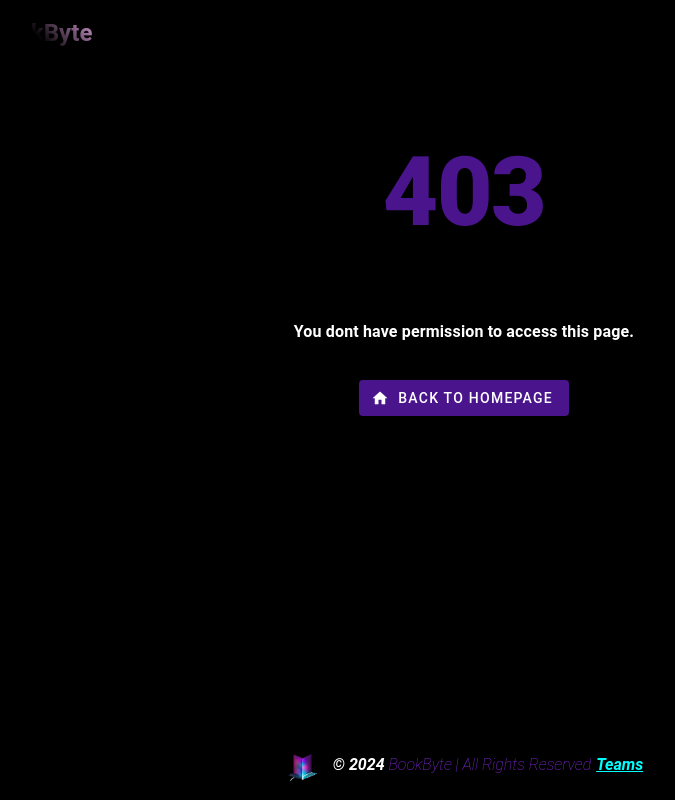
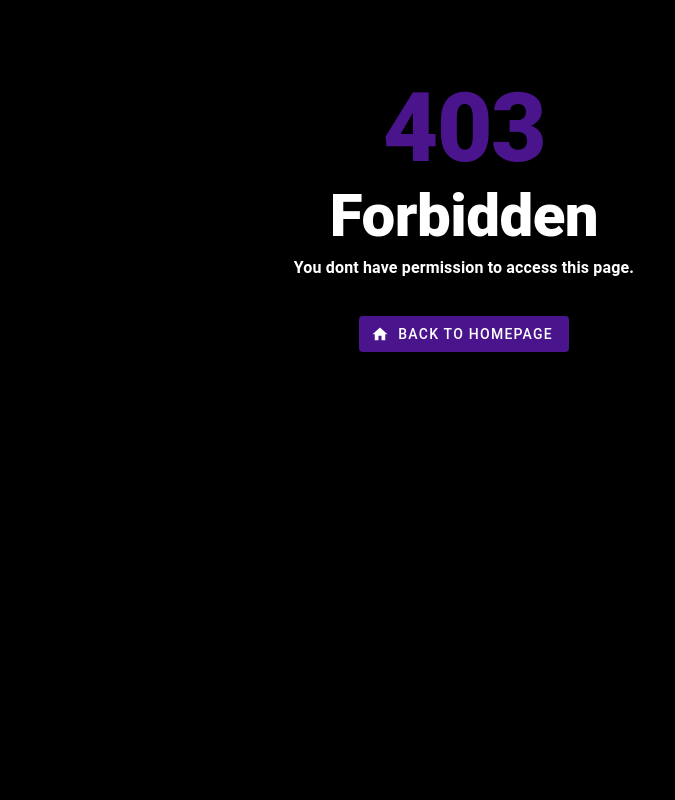
Before and after one commit to dyannacastro/MYBOOKBYTE, a Vue app: page /forbidden in a window 1280 px wide. Shown: the whole page, without its empty margins (176-851 px from the left). Built offline with nearby package versions, Linux system fonts and the light colour scheme.

Commit message:
"style: fix template"

```diff
--- a/src/views/errors/ForbiddenView.vue
+++ b/src/views/errors/ForbiddenView.vue
@@ -1,23 +1,14 @@
 <script setup>
-import { useAuthUserStore } from '@/stores/authUser'
-import AppLayout from '@/components/layout/AppLayout.vue'
-import SideNavigation from '@/components/layout/SideNavigation.vue'
+import { isAuthenticated } from '@/utils/supabase';
 import { onMounted, ref } from 'vue'
 import { useDisplay } from 'vuetify'
 
-// Utilize pre-defined vue functions
-const { mobile } = useDisplay()
-
-// Use Pinia Store
-const authStore = useAuthUserStore()
-
 // Load Variables
 const isLoggedIn = ref(false)
-const isDrawerVisible = ref(mobile.value ? false : true)
 
 // Get Authentication status from supabase
 const getLoggedStatus = async () => {
-  isLoggedIn.value = await authStore.isAuthenticated()
+  isLoggedIn.value = await isAuthenticated()
 }
 
 // Load Functions during component rendering
@@ -27,15 +18,6 @@
 </script>
 
 <template>
-  <AppLayout
-    :is-with-app-bar-nav-icon="isLoggedIn"
-    @is-drawer-visible="isDrawerVisible = !isDrawerVisible"
-  >
-    <template #navigation v-if="isLoggedIn">
-      <SideNavigation :is-drawer-visible="isDrawerVisible"></SideNavigation>
-    </template>
-
-    <template #content>
   <v-container>
     <v-row>
       <v-col class="mx-auto mt-16 text-center" cols="12" lg="4">
@@ -46,17 +28,10 @@
           You dont have permission to access this page.
         </p>
 
-            <v-btn
-              class="mt-2"
-              color="purple-darken-4"
-              prepend-icon="mdi-home"
-              to="/"
-            >
+        <v-btn class="mt-2" color="purple-darken-4" prepend-icon="mdi-home" to="/">
           Back to {{ isLoggedIn ? 'Dashboard' : 'Homepage' }}
         </v-btn>
       </v-col>
     </v-row>
   </v-container>
 </template>
-  </AppLayout>
-</template>
--- a/src/views/errors/NotFoundView.vue
+++ b/src/views/errors/NotFoundView.vue
@@ -1,23 +1,14 @@
 <script setup>
-import { useAuthUserStore } from '@/stores/authUser'
-import AppLayout from '@/components/layout/AppLayout.vue'
-import SideNavigation from '@/components/layout/SideNavigation.vue'
+import { isAuthenticated } from '@/utils/supabase';
 import { onMounted, ref } from 'vue'
-import { useDisplay } from 'vuetify'
 
-// Utilize pre-defined vue functions
-const { mobile } = useDisplay()
-
-// Use Pinia Store
-const authStore = useAuthUserStore()
 
 // Load Variables
 const isLoggedIn = ref(false)
-const isDrawerVisible = ref(mobile.value ? false : true)
 
 // Get Authentication status from supabase
 const getLoggedStatus = async () => {
-  isLoggedIn.value = await authStore.isAuthenticated()
+  isLoggedIn.value = await isAuthenticated()
 }
 
 // Load Functions during component rendering
@@ -27,15 +18,6 @@
 </script>
 
 <template>
-  <AppLayout
-    :is-with-app-bar-nav-icon="isLoggedIn"
-    @is-drawer-visible="isDrawerVisible = !isDrawerVisible"
-  >
-    <template #navigation v-if="isLoggedIn">
-      <SideNavigation :is-drawer-visible="isDrawerVisible"></SideNavigation>
-    </template>
-
-    <template #content>
   <v-container>
     <v-row>
       <v-col class="mx-auto mt-16 text-center" cols="12" lg="4">
@@ -58,5 +40,3 @@
     </v-row>
   </v-container>
 </template>
-  </AppLayout>
-</template>
```
Lines whose indentation alone changed are shown as unchanged.
